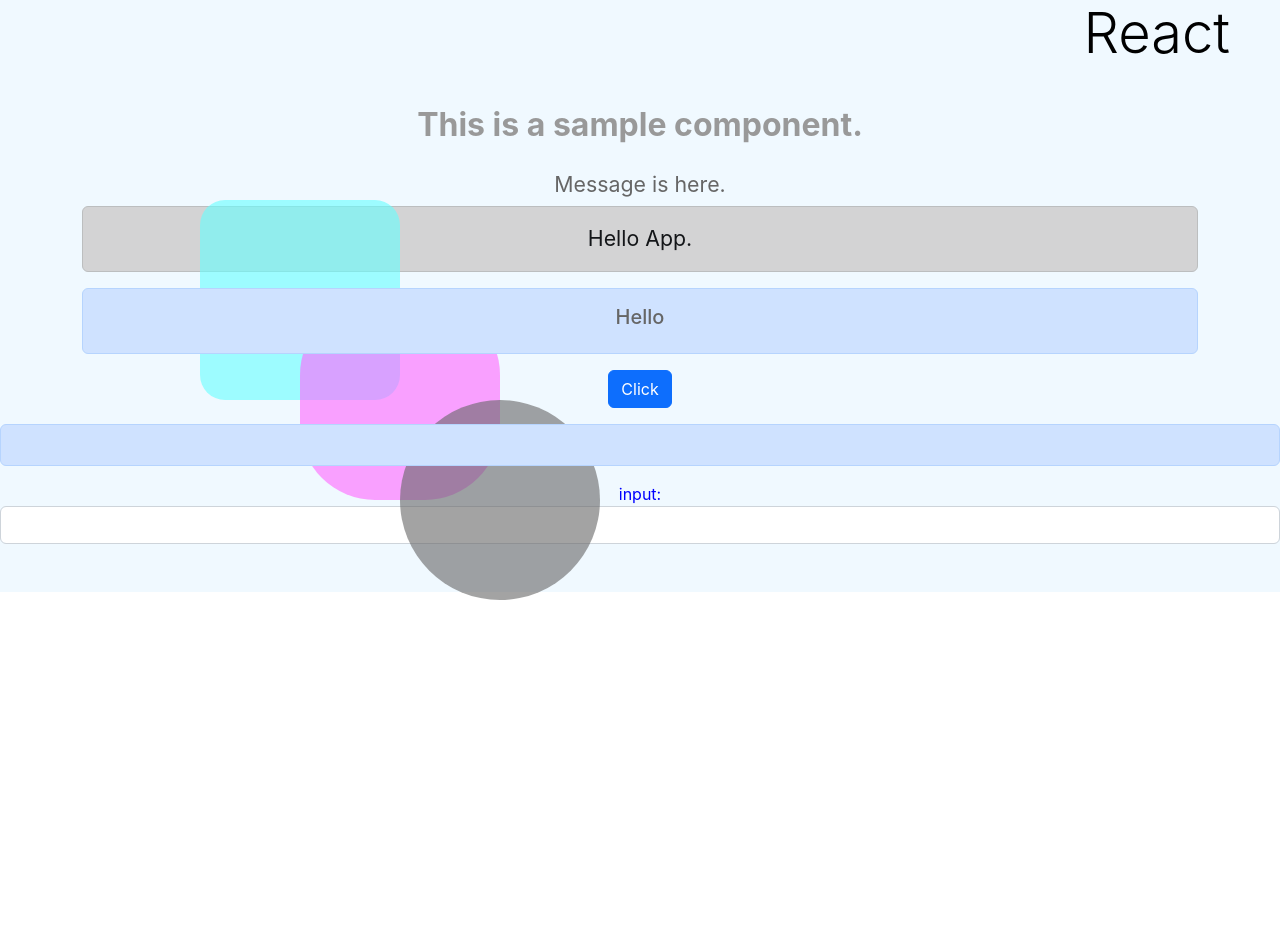
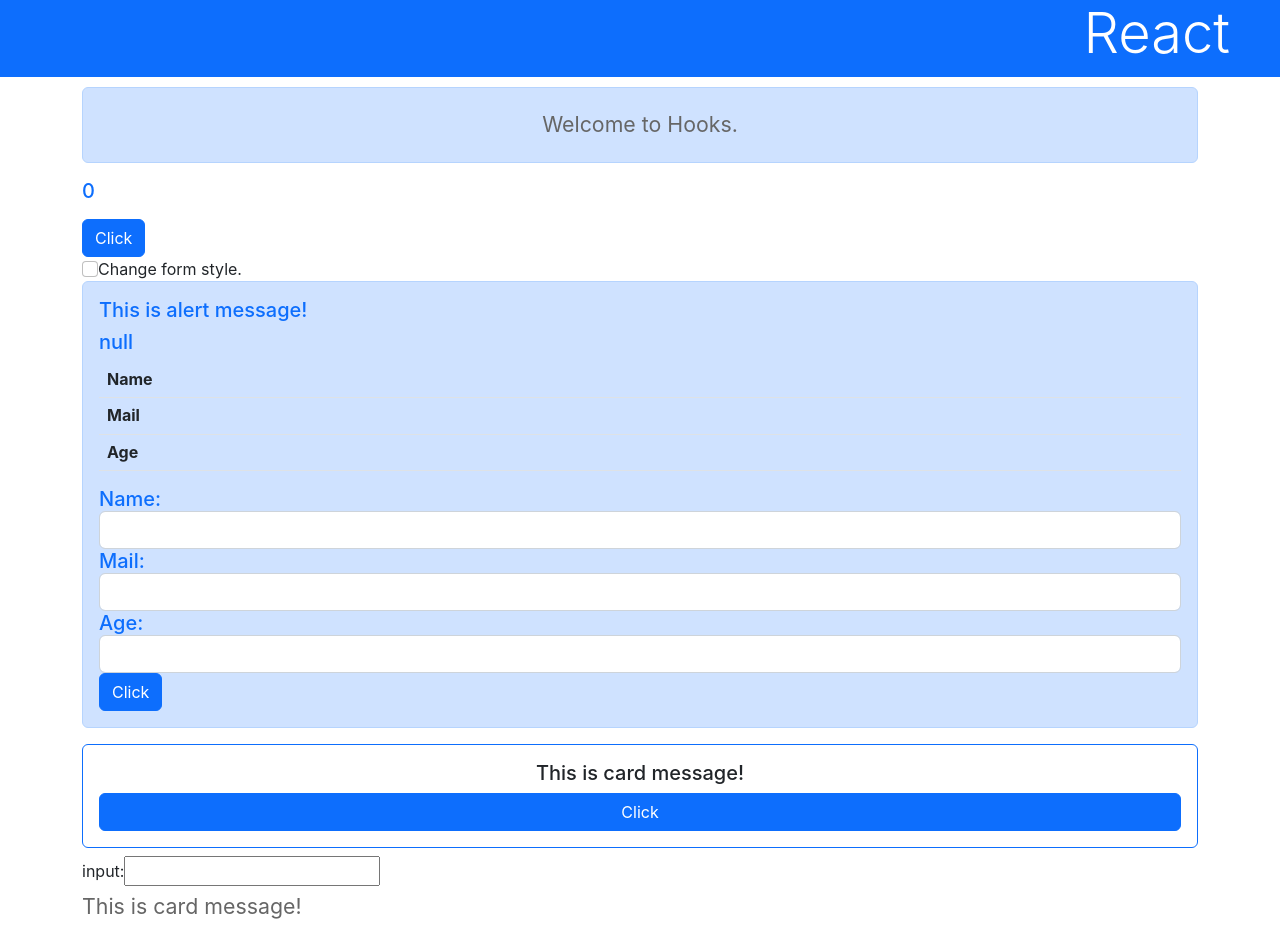
Before and after one commit to tanitanin/react-test-app, a React (Create React App) app: page / in a window 1280 px wide. Shown: the top 932 px of the page. Before the commit the page ends 800 px from the top, so only its background shows below. Built offline with nearby package versions, Linux system fonts and the light colour scheme.

Commit message:
Add side-effect hooks and Persist

```diff
--- a/src/App.js
+++ b/src/App.js
@@ -1,140 +1,168 @@
 import './App.css';
 import React from 'react';
-import Rect from './Rect';
+import usePersist from './Persist';
 
-let theme = {
-  light:{
-    styles: {
-      backgroundColor: "#f0f9ff",
-      color: "#00f",
-    },
-    head: "bg-promary text-black display-4 mb-4",
-    alert: "alert alert-primary my-3",
-    text: "text-primary m-3",
-    foot: "py-4",
-  },
-  dark:{
-    styles: {
-      backgroundColor: "#336",
-      color: "#eef",
-    },
-    head: "bg-promary text-white display-4 mb-4",
-    alert: "alert alert-primary my-3",
-    text: "text-primary m-3",
-    foot: "py-4",
-  },
-};
-const ThemeContext = React.createContext(theme.light);
+function AlertMessage(props) {
+  const [name, setName] = React.useState("");
+  const [mail, setMail] = React.useState("");
+  const [age, setAge] = React.useState("");
+  const [mydata, setMyData] = usePersist("mydata", null);
 
-class App extends React.Component {
-  input = "";
-  static contextType = ThemeContext;
+  const changeName = (e)=>{
+    setName(e.target.value);
+  };
+  const changeMail = (e)=>{
+    setMail(e.target.value);
+  };
+  const changeAge = (e)=>{
+    setAge(e.target.value);
+  };
+  const doSubmit = (e)=>{
+    const data = {name: name, mail: mail, age: age};
+    setMyData(data);
+  };
 
-  constructor(props) {
-    super();
-    this.title = props.title;
-    this.message = props.message;
-    this.state = {
-      counter: 0,
-      msg: "Hello",
-      flg: true,
-      max: 10,
-    };
-    this.doAction = this.doAction.bind(this);
-    this.doCheck = this.doCheck.bind(this);
+  return (
+    <div className='alert alert-primary h5 text-primary'>
+      <h5>{props.alert}</h5>
+      <h5>{JSON.stringify(mydata)}</h5>
+      <table className='table h6'>
+        <tbody>
+          <tr><th>Name</th><td>{name}</td></tr>
+          <tr><th>Mail</th><td>{mail}</td></tr>
+          <tr><th>Age</th><td>{age}</td></tr>
+        </tbody>
+      </table>
+      <div className=''>
+        <div className='form-group'>
+          <label>Name:</label>
+          <input type='text' className='form-control' onChange={changeName} />
+        </div>
+        <div className='form-group'>
+          <label>Mail:</label>
+          <input type='text' className='form-control' onChange={changeMail} />
+        </div>
+        <div className='form-group'>
+          <label>Age:</label>
+          <input type='text' className='form-control' onChange={changeAge} />
+        </div>
+        <button className='btn btn-primary' value='Click' onClick={doSubmit}>
+          Click
+        </button>
+      </div>
+    </div>
+  );
+}
+
+function CardMessage(props) {
+  const [counter, setCounter] = useCounter();
+  const incrementCount = ()=>{
+    setCounter();
+    props.setCard("card counter: " + counter + " count.");
+  };
+  return(
+    <div className='card p-3 h5 border-primary text-center'>
+      <h5>{props.card}</h5>
+      <button className='btn btn-primary' onClick={incrementCount}>
+        Click
+      </button>
+    </div>
+  );
+}
+
+function Message(props) {
+  return (
+    <div className='alert alert-primary h5 text-primary'>
+      <h5>{props.msg}</h5>
+    </div>
+  );
+}
+
+function useCounter() {
+  const [num, setNum] = React.useState(0);
+  const count = () => {
+    setNum(num + 1);
   }
-  doAction(event) {
-    this.setState({
-      counter: this.state.counter + 1,
-      msg: "*** count: " + this.state.counter + ' ***',
-      flg: !this.state.flg
-    });
+  return [num, count];
+}
+
+function App() {
+  const [message] = React.useState("Welcome to Hooks.");
+  const [count, setCount] = React.useState(0);
+  const [flag, setFlag] = React.useState(false);
+  const [alertMsg, setAlertMsg] = React.useState("This is alert message!");
+  const [cardMsg, setCardMsg] = React.useState("This is card message!");
+
+  const [val, setVal] = React.useState(0);
+  const [msg, setMsg] = React.useState("set value...");
+
+  const doClick=(e)=>{
+    setCount(count + 1);
+  };
+  const changeFlag=(e)=>{
+    setFlag(e.target.checked);
+  };
+  const changeAlertMsg=(e)=>{
+    setAlertMsg(e.target.value);
+  };
+
+  const changeVal = (e)=>{
+    setVal(e.target.value);
   }
-  doCheck(event) {
-    alert(event.target.value + " is too long. max length is " + this.state.max + "charactors.");
-  }
-  render() {
-    return (
-      <div className="App" style={this.context.styles}>
-        <h1 className={this.context.head}>React</h1>
-        <div className='container'>
-          <p className='subtitle'>{this.title}</p>
-          <p>{this.message}</p>
-          <p className='alert alert-dark'>{this.props.msg}</p>
-          <Rect x="200" y="200" w="200" h="200" c="#6ff9" r="25" />
-          <Rect x="300" y="300" w="200" h="200" c="#f6f9" r="75" />
-          <Rect x="400" y="400" w="200" h="200" c="#6669" r="100" />
-          {this.state.flg ?
-            <div className='alert alert-primary text-right'>
-              <p className='h5'>{this.state.msg}</p>
-            </div>
-          :
-            <div className='alert alert-warning text-left'>
-              <p className='h5'>{this.state.msg}</p>
-            </div>
-          }
-          <div className='text-center'>
-            <button
-              className='btn btn-primary'
-              onClick={this.doAction}>
+  React.useEffect(() => {
+      let total = 0;
+      for (let i=0; i<=val; i++) {
+        total += i;
+      }
+      setMsg("total: " + total + ".");
+  }, [val]);
+
+  return (
+    <div>
+      <h1 className='bg-primary text-white display-4'>React</h1>
+      <div className='container'>
+        <div className='alert alert-primary text-center'>
+          <p>{message}</p>
+        </div>
+        {flag?
+          <div>
+            <p className='h5 mb-3'>{count}</p>
+            <button className='btn btn-primary' onClick={doClick}>
               Click
             </button>
           </div>
+        :
+          <div>
+            <p className='h5 mb-3 text-left text-primary'>{count}</p>
+            <button className='btn btn-primary' onClick={doClick}>
+              Click
+            </button>
+          </div>
+        }
+        <div>
+          <input type='checkbox' className='form-check-input' id='check1' onChange={changeFlag} />
+          <label className='form-check-label' htmlFor='check1'>
+            Change form style.
+          </label>
+        </div>
+        <AlertMessage alert={alertMsg} setAlert={setAlertMsg} />
+        <CardMessage card={cardMsg} setCard={setCardMsg} />
+        <div>
+          <label>input:</label>
+          <input type='text' onChange={changeAlertMsg}/>
         </div>
         <div>
-          <Title />
-          <Message maxlength={this.state.max} onCheck={this.doCheck} />
+          <p>{cardMsg}</p>
+          <p>{alertMsg}</p>
         </div>
-        <div className={this.context.foot}></div>
-      </div>
-    )
-  }
-}
-
-class Title extends React.Component {
-  static contextType = ThemeContext;
-
-  render() {
-    return (
-      <div className={this.context.alert}>
-        <h2 style={this.context.styles}>{this.props.title}</h2>
-      </div>
-    );
-  }
-}
-
-class Message extends React.Component {
-  static contextType = ThemeContext;
-
-  li = {
-    fontSize: "14pt",
-    fontWeight: "bold",
-    color: "#090",
-  };
-
-  constructor(props) {
-    super(props);
-    this.doChange = this.doChange.bind(this);
-  }
-
-  doChange(e) {
-    if (e.target.value.length > this.props.maxlength) {
-      this.props.onCheck(e);
-      e.target.value = e.target.value.substr(0, this.props.maxlength);
-    }
-  }
-
-  render() {
-    return (
-      <div style={this.context.styles}>
-        <p className={this.context.text}>{this.props.value}</p>
-        <div className="form-group">
-          <label>input:</label>
-          <input type="text" className="form-control" onChange={this.doChange} />
+        <Message msg={msg} />
+        <div className='form-group'>
+          <label>number:</label>
+          <input type='number' className='form-control' onChange={changeVal}/>
         </div>
       </div>
-    );
-  }
+    </div>
+  )
 }
 
 export default App;
--- /dev/null
+++ b/src/Persist.js
@@ -0,0 +1,26 @@
+import React from 'react';
+
+function usePersist(key, initVal) {
+    const hooksKey = "hooks:" + key;
+    const value = () => {
+        try {
+            const item = window.localStorage.getItem(hooksKey);
+            return item ? JSON.parse(item) : initVal;
+        } catch (err) {
+            console.log(err);
+            return initVal;
+        }
+    }
+    const setVal = (val) => {
+        try {
+            setSavedValue(val);
+            window.localStorage.setItem(hooksKey, JSON.stringify(val));
+        } catch (err) {
+            console.log(err);
+        }
+    }
+    const [savedValue, setSavedValue] = React.useState(value);
+    return [savedValue, setVal];
+}
+
+export default usePersist;
```
